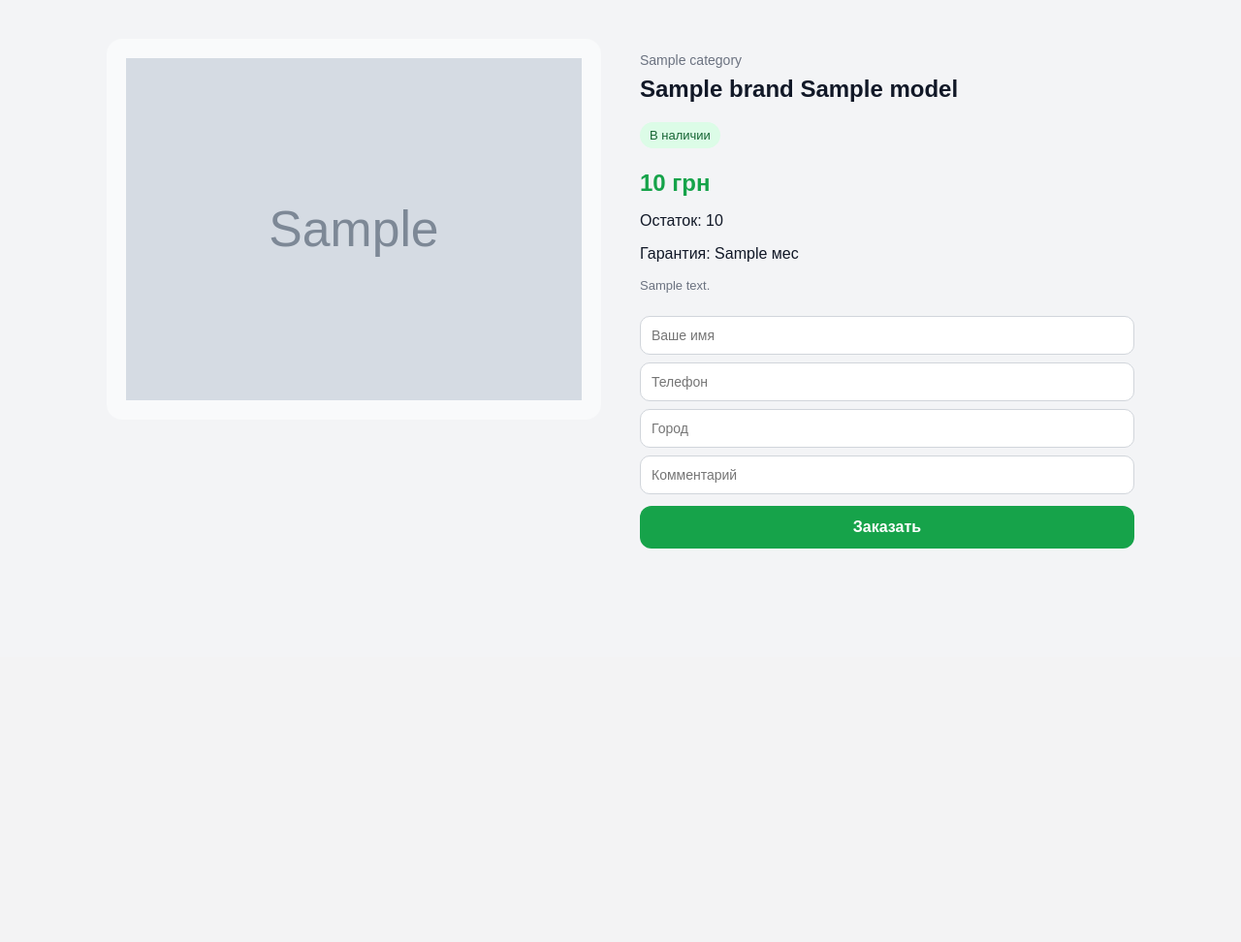
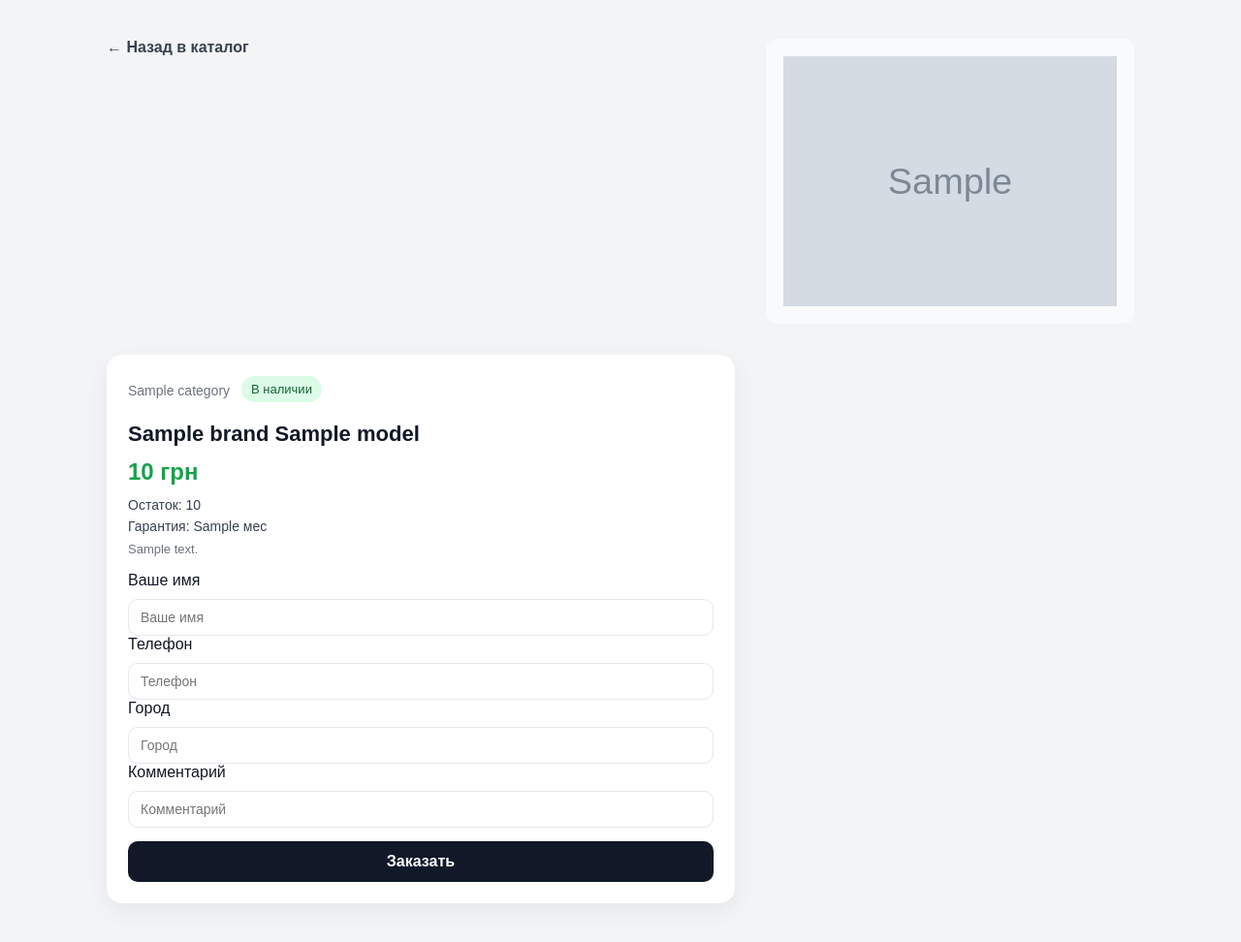
Before and after one commit to prostoArtemG/tech_bot, a FastAPI app: template templates/product.html in a window 1280 px wide. Shown: the part 122-1094 px from the top of the page at 97% size. Before the commit the page ends 688 px from the top, so only its background shows below. Run offline with FastAPI, Linux system fonts and the light colour scheme; the template is opened without the code that fills it: most values are stand-ins (such as "Sample title", 1, 10 or a date in 2020); grey boxes marked "Sample" are stand-in pictures; parts of the project's set-up code (start-up, migrations or seed data) failed here and were passed over.

Commit message:
обновление страницы товара

```diff
--- a/static/style.css
+++ b/static/style.css
@@ -132,21 +132,83 @@ button:hover {
     max-width: 1100px;
     margin: 40px auto;
     display: grid;
-    grid-template-columns: 1fr 1fr;
-    gap: 40px;
+    grid-template-columns: 1fr 380px;
+    gap: 32px;
     padding: 0 20px;
 }
 
 .product-big-img {
     width: 100%;
-    border-radius: 16px;
+    border-radius: 12px;
     background: #f9fafb;
-    padding: 20px;
+    padding: 18px;
     object-fit: contain;
+    max-height: 560px;
 }
 
 .product-right h2 {
     margin-top: 0;
+}
+
+.product-left {
+    display: flex;
+    align-items: center;
+    justify-content: center;
+}
+
+.product-card {
+    background: white;
+    border-radius: 16px;
+    padding: 22px;
+    box-shadow: 0 8px 25px rgba(0,0,0,0.06);
+}
+
+.back-link {
+    display: inline-block;
+    margin-bottom: 16px;
+    color: #374151;
+    text-decoration: none;
+    font-weight: bold;
+}
+
+.product-title {
+    margin: 8px 0 12px;
+    font-size: 22px;
+}
+
+.product-meta {
+    display: flex;
+    gap: 12px;
+    align-items: center;
+    margin-bottom: 10px;
+}
+
+.order-form input {
+    width: 100%;
+    padding: 10px 12px;
+    margin-top: 10px;
+    border: 1px solid #e5e7eb;
+    border-radius: 10px;
+    font-size: 14px;
+}
+
+.order-btn {
+    width: 100%;
+    margin-top: 14px;
+    padding: 12px;
+    border-radius: 10px;
+    background: #111827;
+    color: white;
+    border: none;
+    font-weight: bold;
+    cursor: pointer;
+}
+
+.order-btn:hover { background: #374151; }
+
+@media (max-width: 900px) {
+    .product-page { grid-template-columns: 1fr; }
+    .product-left { margin-bottom: 18px; }
 }
 
 .search-box {
--- a/templates/product.html
+++ b/templates/product.html
@@ -13,17 +13,20 @@
 
 <main class="product-page">
 
+    <a href="/" class="back-link">← Назад в каталог</a>
+
     <div class="product-left">
         {% if product.photo_url %}
         <img src="{{ product.photo_url }}" class="product-big-img">
+        {% else %}
+        <div class="no-photo">Нет фото</div>
         {% endif %}
     </div>
 
-    <div class="product-right">
-        <p class="category">{{ product.category }}</p>
-
-        <h2>{{ product.brand }} {{ product.model }}</h2>
-
+    <aside class="product-right">
+        <div class="product-card">
+            <div class="product-meta">
+                <div class="category">{{ product.category }}</div>
                 <div class="status">
                     {% if product.stock_qty > 0 %}
                         В наличии
@@ -31,26 +34,40 @@
                         Под заказ
                     {% endif %}
                 </div>
+            </div>
 
-        <p class="price">{{ product.price }} грн</p>
+            <h1 class="product-title">{{ product.brand }} {{ product.model }}</h1>
 
-        <p>Остаток: {{ product.stock_qty }}</p>
-        <p>Гарантия: {{ product.warranty_months }} мес</p>
+            <div class="price">{{ product.price }} грн</div>
+
+            <div class="product-info">
+                <div class="info">Остаток: {{ product.stock_qty }}</div>
+                <div class="info">Гарантия: {{ product.warranty_months }} мес</div>
+            </div>
 
             {% if product.description %}
-        <p class="desc">{{ product.description }}</p>
+            <div class="desc">{{ product.description }}</div>
             {% endif %}
 
-        <form method="post" action="/order">
+            <form class="order-form" method="post" action="/order">
                 <input type="hidden" name="product_id" value="{{ product.id }}">
+                <label class="sr-only">Ваше имя</label>
                 <input type="text" name="name" placeholder="Ваше имя" required>
+
+                <label class="sr-only">Телефон</label>
                 <input type="tel" name="phone" placeholder="Телефон" required>
+
+                <label class="sr-only">Город</label>
                 <input type="text" name="city" placeholder="Город">
+
+                <label class="sr-only">Комментарий</label>
                 <input type="text" name="comment" placeholder="Комментарий">
-            <button type="submit">Заказать</button>
+
+                <button type="submit" class="order-btn">Заказать</button>
             </form>
 
         </div>
+    </aside>
 
 </main>
 
```
Lines whose indentation alone changed are shown as unchanged.
